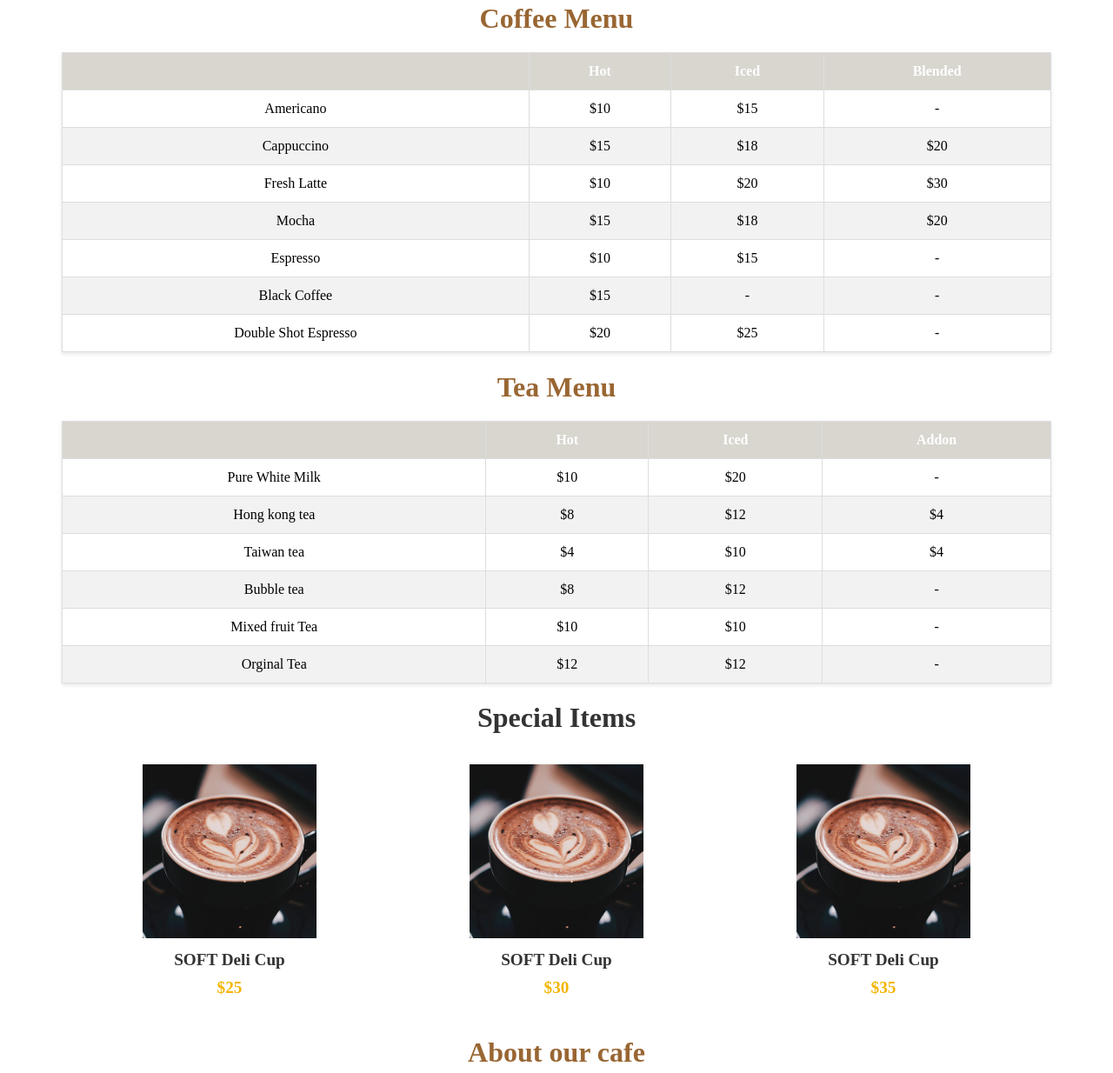
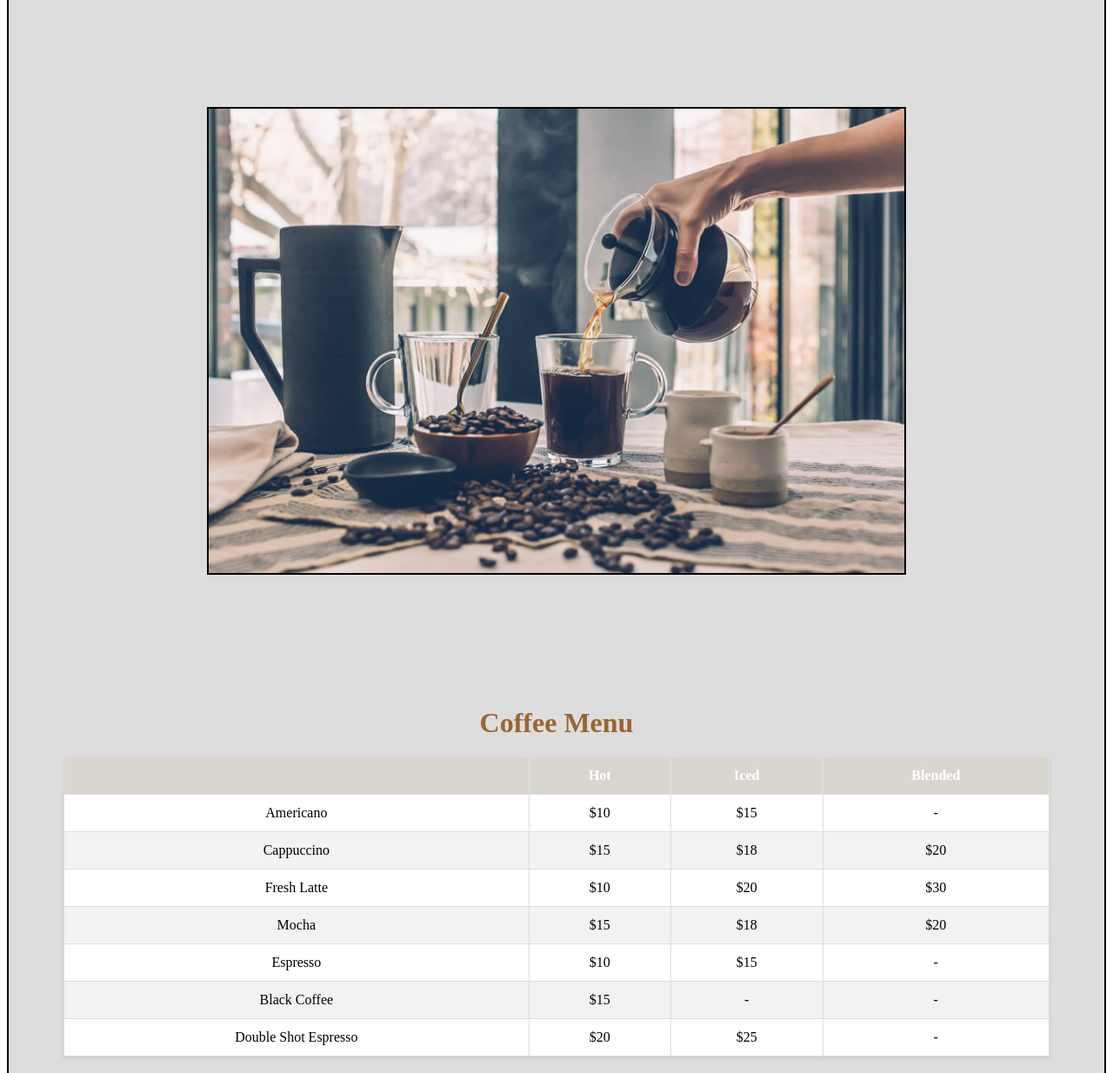
Before and after one commit to karthik9810/flex-box-pro2, a plain HTML site: page index.html in a window 1280 px wide. Shown: the part 18-1252 px from the top of the page at 87% size. Drawn offline with Linux system fonts and the light colour scheme.

Commit message:
another-updagte

```diff
--- a/index.html
+++ b/index.html
@@ -6,6 +6,11 @@
     <title>Coffee Prices</title>
     <link rel="stylesheet" href="style.css">
 </head>
+<div class="entire">
+    <header class="img-header">
+      <img src="Images/chilling-cafe-01.jpg" alt="">
+    </header>
+
 <body>
     <table class="table1">
         <h1 class="head">Coffee Menu</h1>
@@ -127,12 +132,12 @@
                 <h4>$25</h4>
             </div>
             <div class="special-item">
-                <img src="Images/chilling-cafe-11.jpg" alt="SOFT Deli Cup">
+                <img src="Images/chilling-cafe-12.jpg" alt="SOFT Deli Cup">
                 <h4>SOFT Deli Cup</h4>
                 <h4>$30</h4>
             </div>
             <div class="special-item">
-                <img src="Images/chilling-cafe-11.jpg" alt="SOFT Deli Cup">
+                <img src="Images/chilling-cafe-13.jpg" alt="SOFT Deli Cup">
                 <h4>SOFT Deli Cup</h4>
                 <h4>$35</h4>
             </div>
@@ -146,16 +151,16 @@
         Tooplate .feel free to use it for your cafe or coffee shop .this <br>
         layout is a mobile and tablet friendly.
     </p>
-    <p class="about-p"> You can download adn use this html one-page template for<br>  your business .you
+    <p class="about-p"> You can download adn use this html one-page template for  <br> your business .you
         are not allowed ti re-host the template zip file on <br> your template collection sites .Thanks you
     </p>
 
      </div>
      <div class="talk">
         <h1 class="talk-h">Talk to us </h1>
-        <h3>Reach us via Email or follow us on social icons below .thanks </h3>
+        <p class="talk-p">Reach us via <strong>Email  </strong> or follow us on social icons below .thanks </p>
 
-     </div>
+        </div>
 
      <footer class="social-media" >
      <div>
@@ -166,5 +171,6 @@
 
       </div>
     </footer>
+</div>
 </body>
 </html>
--- a/style.css
+++ b/style.css
@@ -1,4 +1,23 @@
-/* General styling for tables */
+.entire{
+    border: solid 2px;
+    background-color: #ddd;
+}
+
+.img-header {
+    display: flex;
+    justify-content: center;
+    align-items: center;
+    height: 100vh;
+  }
+
+  .img-header img {
+   border: solid 2px;
+    height: auto;
+    width: 800px;
+    margin-top: 30px;
+    margin-bottom: 30px;
+  }
+
 table {
     width: 90%;
     border-collapse: collapse;
@@ -55,20 +74,24 @@ h1 {
     justify-content: space-evenly;
     flex-wrap: wrap;
     gap: 5px;
+    color: #996633;
+}
+.h1-special{
+    color: #996633;
 }
 
-/* Individual special item styling */
 .special-item {
-    background-color: #fff;
+
     padding: 15px;
-    width: 200px; /* Adjust width as needed */
+    width: 200px;
     text-align: center;
-    color: #996633;
+
+
 }
 
 .special-item img {
     max-width: 100%;
-    height: auto; /* Maintain aspect ratio */
+    height: auto;
 
 }
 
@@ -79,24 +102,28 @@ h1 {
 }
 
 .special-item h4:last-of-type {
-    color: #f4b400; /* Highlight price */
+    color: #000000;
 }
 .h1-special{
     text-align: center;
+}
 
 
-}
 .about-h{
     text-align: center;
     margin-top: 20px;
     color: #996633;
+
 }
 .about-p{
     text-align: center;
     word-spacing: 2px;
     font-family: Arial, Helvetica, sans-serif;
     font-size: 20px;
+    font-family: Arial, Helvetica, sans-serif;
+
 }
+
 
 .talk{
     text-align: center;
```
